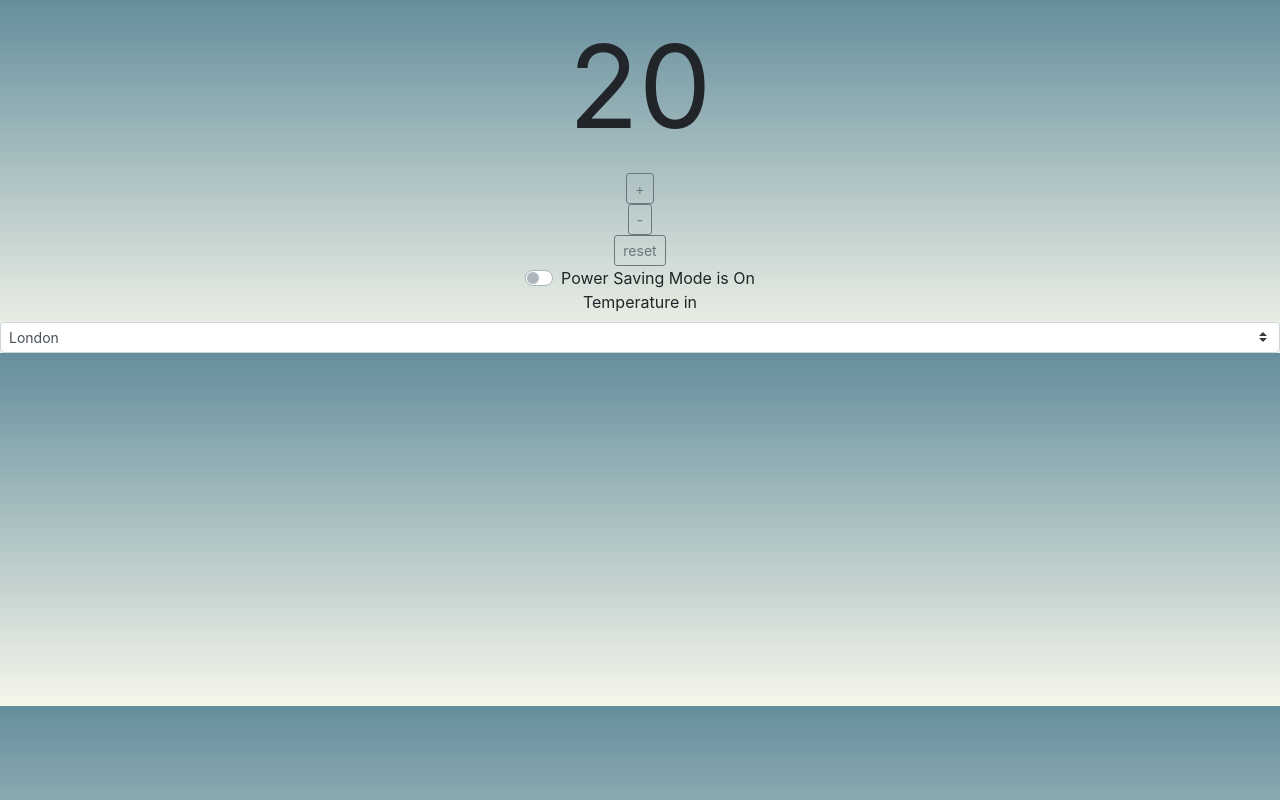
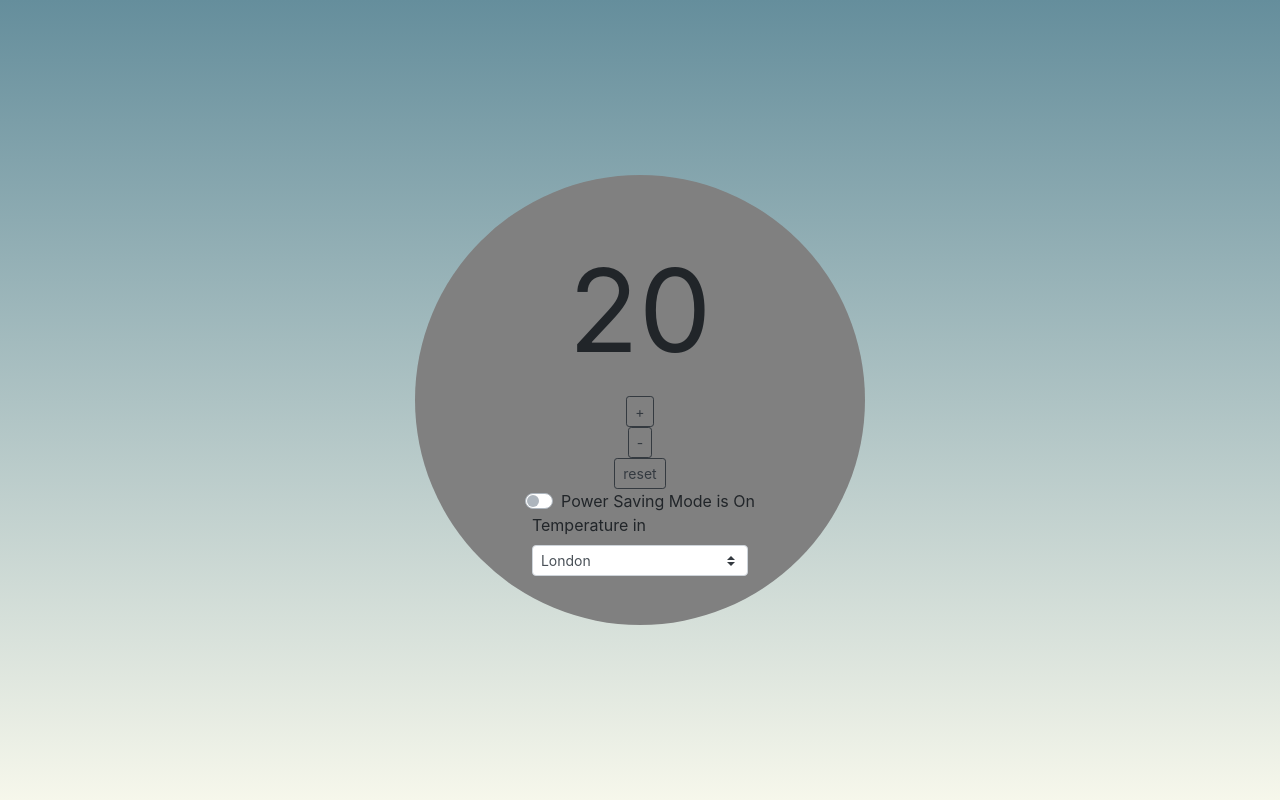
Before and after one commit to KG700/Thermostat-revisited-React, a React (Create React App) app: page / in a window 1280 px wide. Built offline with nearby package versions, Linux system fonts and the light colour scheme.

Commit message:
Styling: Displays in centre

```diff
--- a/src/App.css
+++ b/src/App.css
@@ -1,38 +1,19 @@
 .App {
-  text-align: center;
+  height: 100%;
+  display: flex;
+  justify-content: center;
+  align-items: center;
+  background-image: linear-gradient(#658E9C, #F6F7EB);
 }
 
-.App-logo {
-  height: 40vmin;
-  pointer-events: none;
-}
-
-@media (prefers-reduced-motion: no-preference) {
-  .App-logo {
-    animation: App-logo-spin infinite 20s linear;
-  }
-}
-
-.App-header {
-  background-color: #282c34;
-  min-height: 100vh;
+.thermostat {
   display: flex;
   flex-direction: column;
+  justify-content: center;
   align-items: center;
-  justify-content: center;
-  font-size: calc(10px + 2vmin);
-  color: white;
+  height: 450px;
+  width: 450px;
+  border-radius: 50%;
+  border-style: solid white;
+  background-color: grey;
 }
-
-.App-link {
-  color: #61dafb;
-}
-
-@keyframes App-logo-spin {
-  from {
-    transform: rotate(0deg);
-  }
-  to {
-    transform: rotate(360deg);
-  }
-}
--- a/src/App.js
+++ b/src/App.js
@@ -8,7 +8,7 @@ import './App.css';
 function App() {
   return (
     <div className="App">
-
+      <div className="thermostat">
         <Temperature
           value={20}
         />
@@ -30,7 +30,7 @@ function App() {
 
         <WeatherCity
         />
-
+      </div>
     </div>
   );
 }
--- a/src/Controller/Controller.js
+++ b/src/Controller/Controller.js
@@ -5,7 +5,7 @@ const Controller = (props) => {
   return (
     <div>
       <Button
-        variant="outline-secondary"
+        variant="outline-dark"
         size="sm"
       >{props.value}</Button>
     </div>
--- a/src/index.css
+++ b/src/index.css
@@ -1,4 +1,7 @@
-body {
+html, body {
   height: 100%;
-  background-image: linear-gradient(#658E9C, #F6F7EB);
 }
+
+#root {
+  height: 100%
+}
```
Lines whose indentation alone changed are shown as unchanged.
